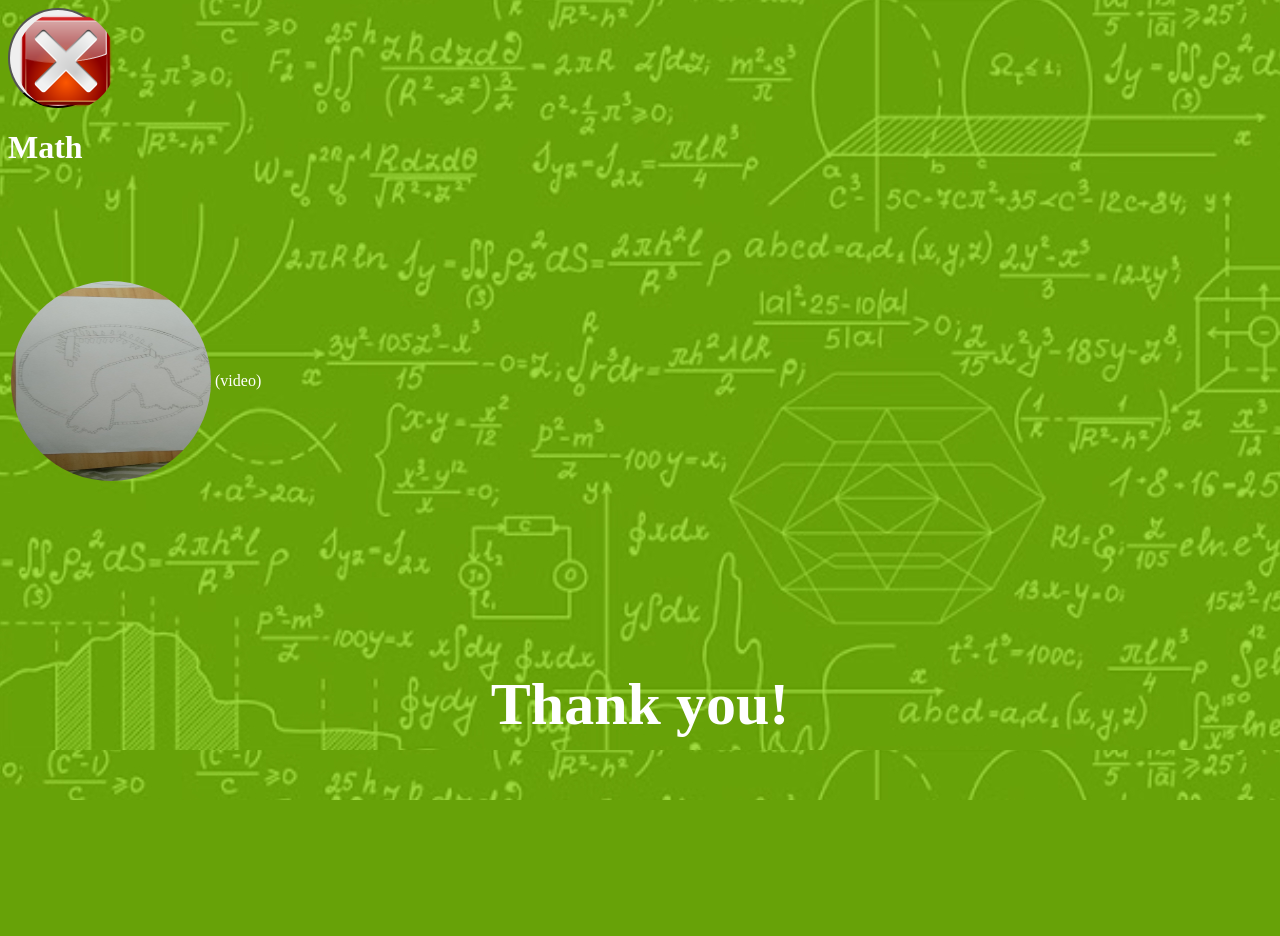
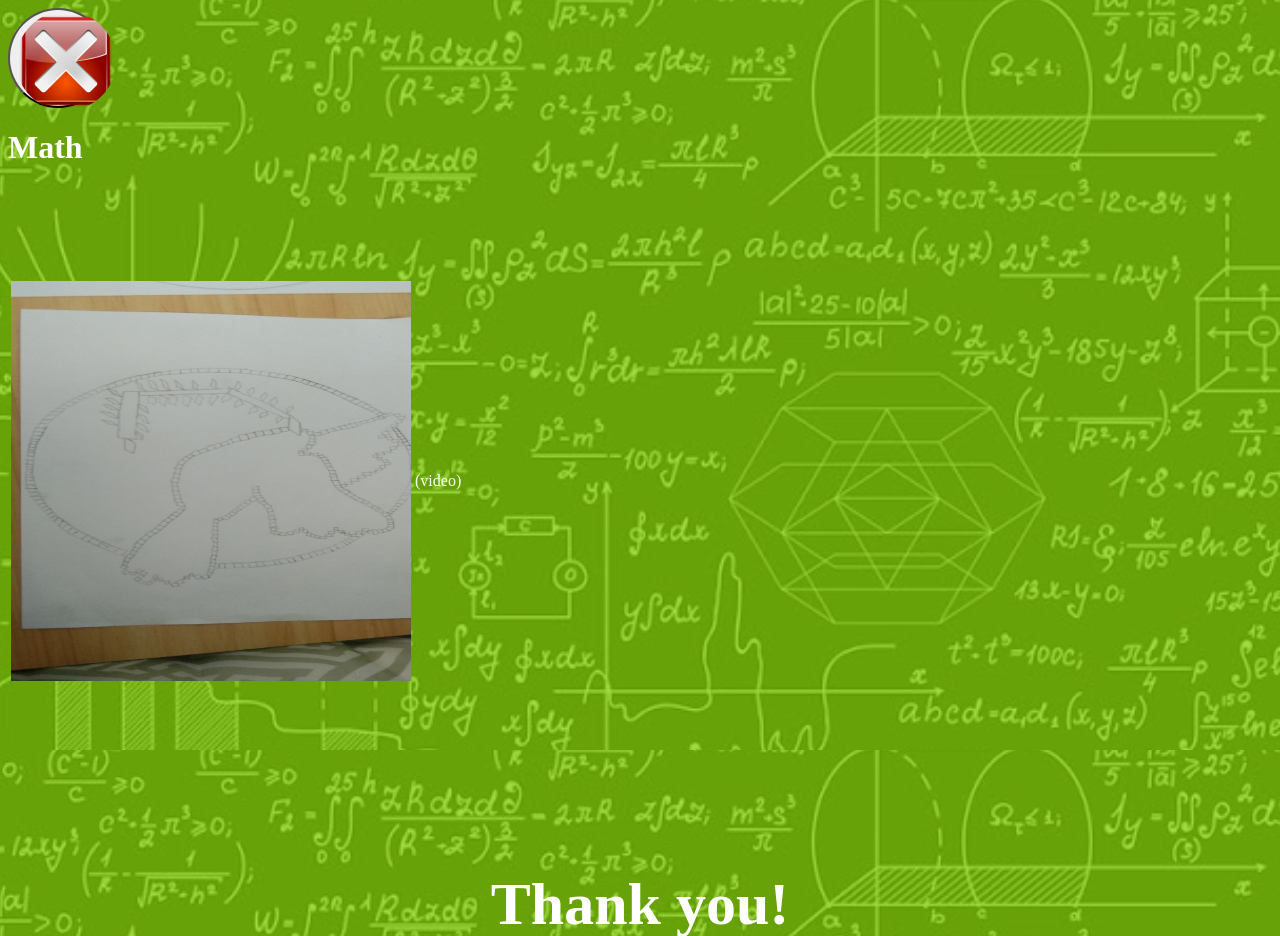
Before and after one commit to Grieffin-Twilight/Tle-Pt, a PHP site: page /actual-projects/math.html in a window 1280 px wide. Shown: the top 936 px of the page. Before the commit the page ends 800 px from the top, so only its background shows below. Run offline with PHP 8.4, Linux system fonts and the light colour scheme.

Commit message:
Update math.css

```diff
--- a/css/math.css
+++ b/css/math.css
@@ -1,5 +1,5 @@
 body{background-image: url(/images/Math.JPG);}
-img {width:100px ;
+img.b {width:100px ;
 height:100px ;
 border-radius: 100%;
 }
@@ -10,5 +10,5 @@ button {width:100px ;
 .t {padding: 6px;}
 .thanks{font-size: 60px;
 font-weight: bold;}
-img.a {width:200px;
-    height:200px;}
+img.a {width:400px;
+    height:400px;}
```
